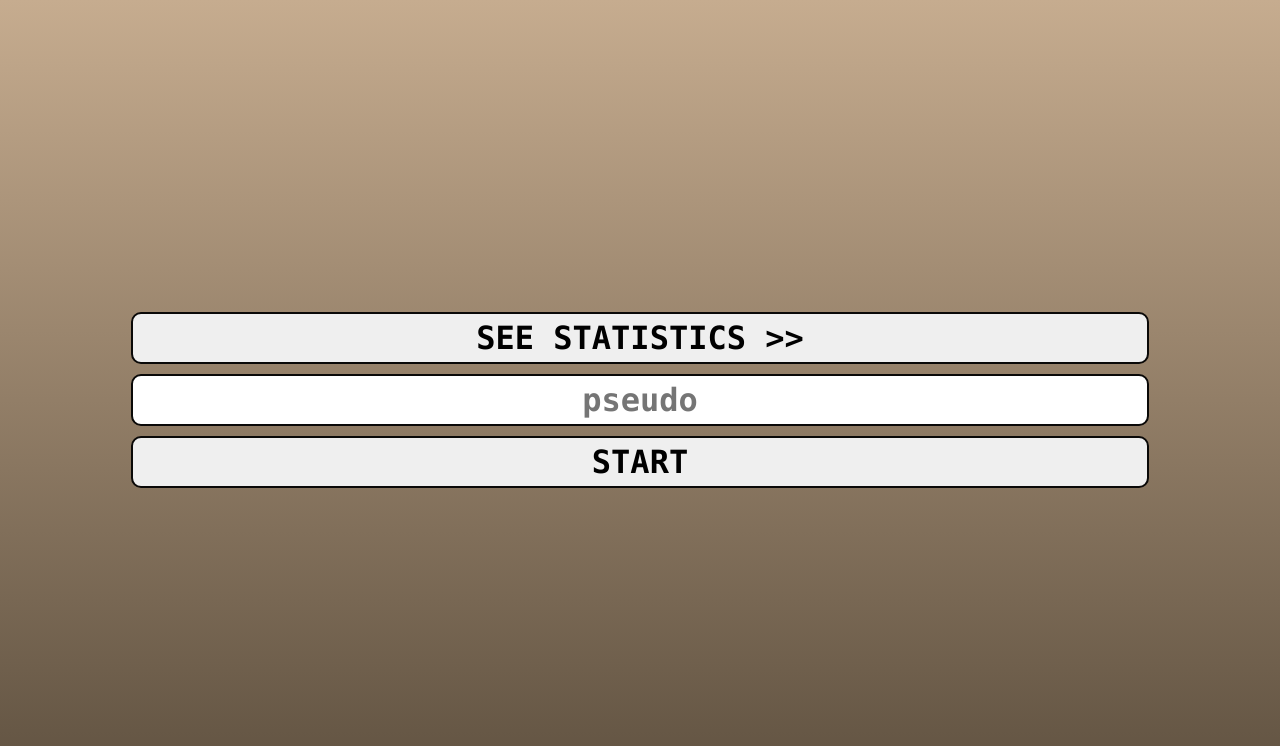
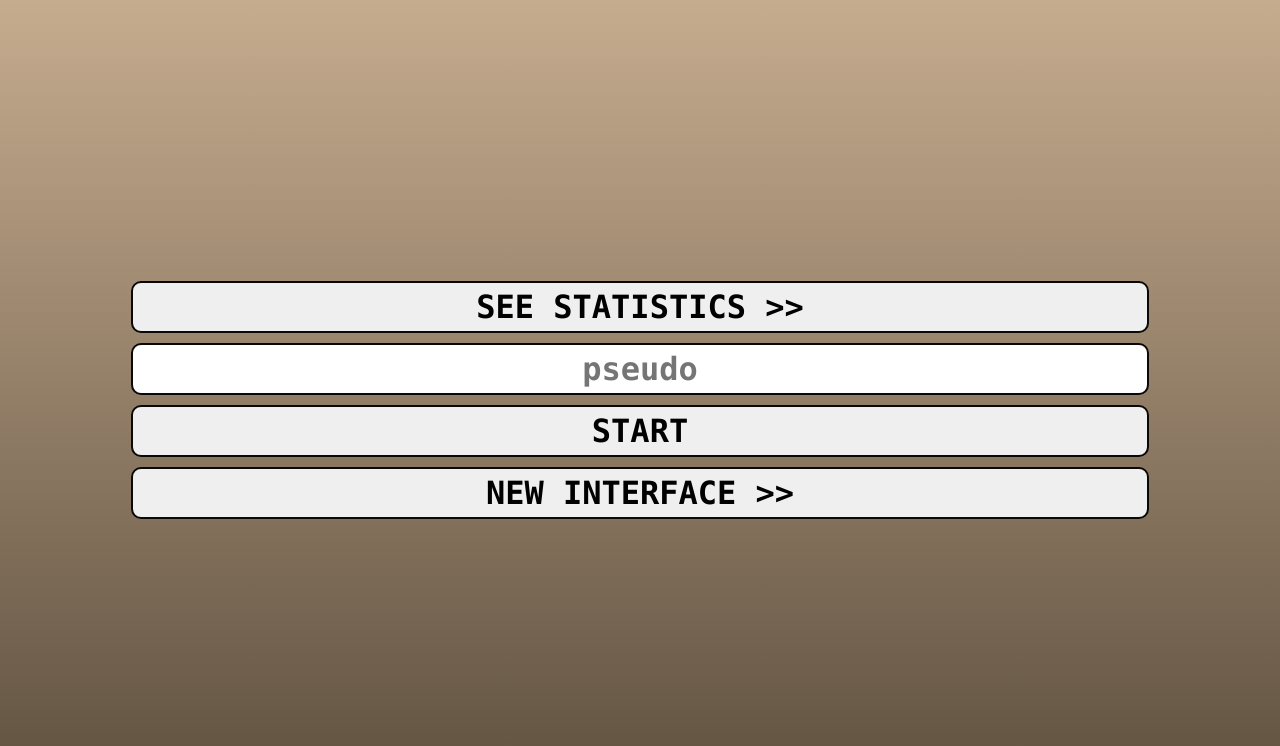
Before and after one commit to MagicTINTIN/Immatricat, a PHP site: page / in a window 1280 px wide. Shown: the top 746 px of the page. Run offline with PHP 8.4, Linux system fonts and the light colour scheme.

Commit message:
add farm shortcut to main page

```diff
--- a/farm/styles.css
+++ b/farm/styles.css
@@ -31,13 +31,13 @@ main {
 
 /* CREATE SESSION */
 
-#createsession, #plateform, #endform, #seestatsform {
+#createsession, #plateform, #endform, #seestatsform, #farmform {
     width: 100%;
     display: flex;
     flex-direction: column;
 }
 
-#sessioninput, #sessionsubmit, #seestats {
+#sessioninput, #sessionsubmit, #seestats, #farmbutton {
     font-family: 'Lucida Console', monospace;
     text-align: center;
     font-weight: bold;
--- a/index.php
+++ b/index.php
@@ -128,7 +128,7 @@ if (isset($_POST["plate"]) && isset($_SESSION["name"]) && isset($_SESSION["time"
 <body>
     <main>
         <form id="seestatsform" method="post" action="stats/">
-        <input type="submit" id="seestats" name="gotostats" value="SEE STATISTICS >>" />
+            <input type="submit" id="seestats" name="gotostats" value="SEE STATISTICS >>" />
         </form>
         <?php
         if (!isset($_SESSION["name"]) || !isset($_SESSION["time"]) || !isset($_SESSION["total"]) || !isset($_SESSION["updated"]) || !isset($_SESSION["new"])) {
@@ -136,6 +136,10 @@ if (isset($_POST["plate"]) && isset($_SESSION["name"]) && isset($_SESSION["time"
             <form id="createsession" method="post">
                 <input type="text" id="sessioninput" name="newsession" required maxlength="32" placeholder="pseudo" title="Enter a pseudo for your session">
                 <input type="submit" id="sessionsubmit" name="startsession" value="START" />
+            </form>
+
+            <form id="farmform" method="post" action="farm/">
+                <input type="submit" id="farmbutton" name="gotofarm" value="NEW INTERFACE >>" />
             </form>
             <?php if (isset($_SESSION["new"]) && isset($_SESSION["updated"]) && isset($_SESSION["total"])) { ?>
                 <div id="output"><?php echo "New : " . $_SESSION["new"] . "<br>Updated : " . $_SESSION["updated"] . "<br>Total : " . $_SESSION["total"] ?></div>
--- a/styles.css
+++ b/styles.css
@@ -28,13 +28,13 @@ main {
 
 /* CREATE SESSION */
 
-#createsession, #plateform, #endform, #seestatsform {
+#createsession, #plateform, #endform, #seestatsform, #farmform {
     width: 100%;
     display: flex;
     flex-direction: column;
 }
 
-#sessioninput, #sessionsubmit, #seestats {
+#sessioninput, #sessionsubmit, #seestats, #farmbutton {
     font-family: 'Lucida Console', monospace;
     text-align: center;
     font-weight: bold;
```
